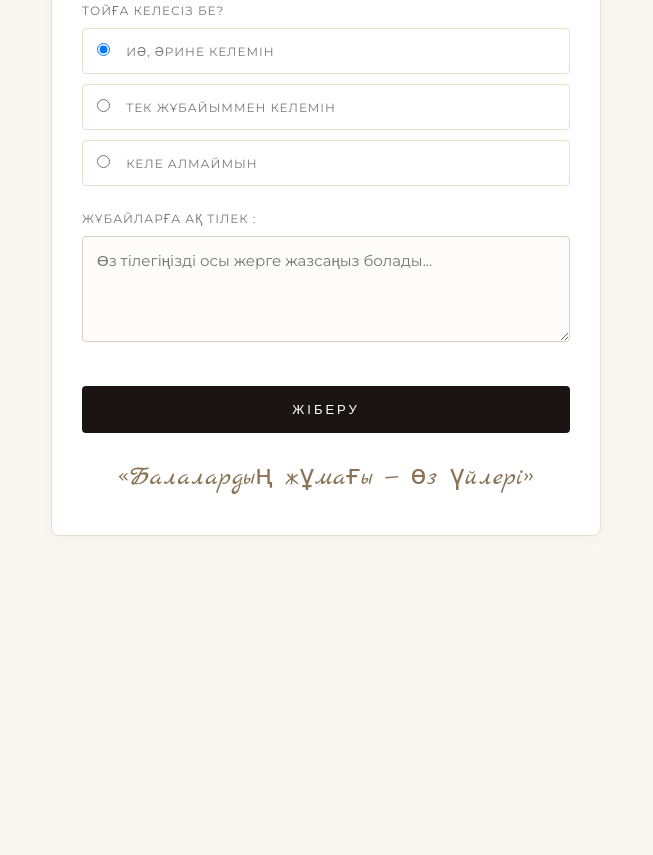
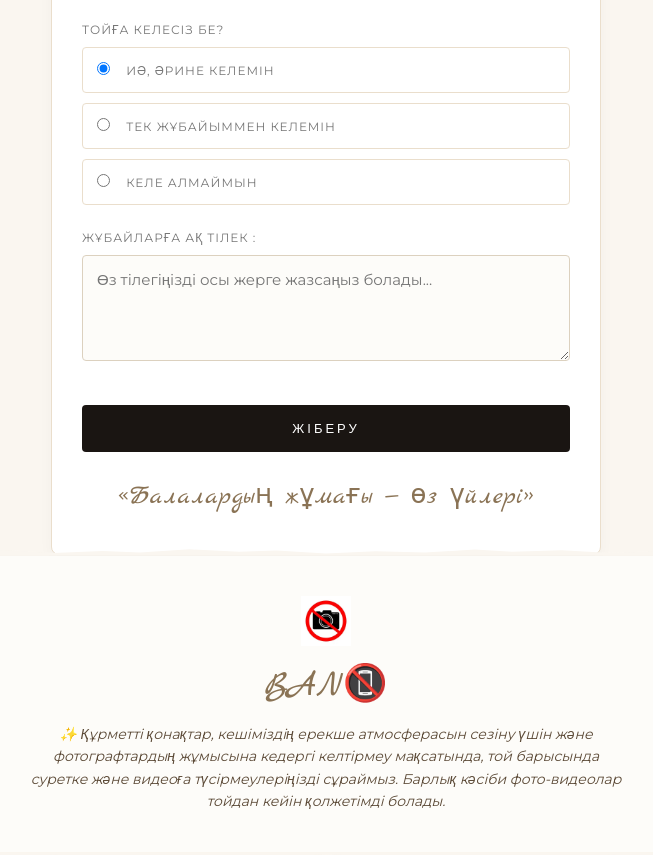
Before and after one commit to gcode01-rgb/toihajibismilla, a plain HTML site: page index.html in a window 1280 px wide. Shown: the part 4401-5256 px from the top of the page, without its empty margins (314-967 px from the left). Before the commit the page ends 5037 px from the top, so only its background shows below. Drawn offline with nearby package versions, Linux system fonts and the light colour scheme.

Commit message:
Add files via upload

```diff
--- a/index.html
+++ b/index.html
@@ -781,6 +781,20 @@
                 <button class="submit-btn" onclick="submitResponse(1)" data-key="form_send">Жіберу</button>
                 <div class="script-text" style="font-size: 26px; color: #8a7355; margin-top: 30px;" data-key="quote">«Балалардың жұмағы — өз үйлері»</div>
             </div>
+            <!-- Суретке түсіруге тыйым салу блогы (Суретпен) -->
+<div class="torn-border-top"></div>
+<div class="section-invitation" style="background-color: #fdfcf9; padding: 40px 20px; text-align: center;">
+
+    <!-- Кішкентай сурет -->
+    <img src="загрузка.webp" alt="No Photo" style="width: 50px; height: auto; margin-bottom: 15px; display: inline-block;">
+
+    <div class="script-text" style="font-size: clamp(24px, 4vw, 36px); margin-bottom: 15px;">BAN📵</div>
+
+    <p data-key="no_photo_video" style="max-width: 600px; font-size: 14px; line-height: 1.6; color: #5c4a37; font-style: italic; margin: 0 auto;">
+        ✨ Құрметті қонақтар, кешіміздің ерекше атмосферасын сезіну үшін және фотографтардың жұмысына кедергі келтірмеу мақсатында, той барысында суретке және видеоға түсірмеулеріңізді сұраймыз. Барлық кәсіби фото-видеолар тойдан кейін қолжетімді болады.
+    </p>
+</div>
+<div class="torn-border-bottom"></div>
         </div>
     </div>
 
@@ -882,8 +896,23 @@
                 <button class="submit-btn" onclick="submitResponse(2)" data-key="form_send">Жіберу</button>
                 <div class="script-text" style="font-size: 26px; color: #8a7355; margin-top: 30px;" data-key="quote">«Балалардың жұмағы — өз үйлері»</div>
             </div>
+            <!-- Суретке түсіруге тыйым салу блогы (Суретпен) -->
+<div class="torn-border-top"></div>
+<div class="section-invitation" style="background-color: #fdfcf9; padding: 40px 20px; text-align: center;">
+
+    <!-- Кішкентай сурет -->
+    <img src="загрузка.webp" alt="No Photo" style="width: 50px; height: auto; margin-bottom: 15px; display: inline-block;">
+
+    <div class="script-text" style="font-size: clamp(24px, 4vw, 36px); margin-bottom: 15px;">BAN📵</div>
+
+    <p data-key="no_photo_video" style="max-width: 600px; font-size: 14px; line-height: 1.6; color: #5c4a37; font-style: italic; margin: 0 auto;">
+        ✨ Құрметті қонақтар, кешіміздің ерекше атмосферасын сезіну үшін және фотографтардың жұмысына кедергі келтірмеу мақсатында, той барысында суретке және видеоға түсірмеулеріңізді сұраймыз. Барлық кәсіби фото-видеолар тойдан кейін қолжетімді болады.
+    </p>
+</div>
+<div class="torn-border-bottom"></div>
         </div>
     </div>
+
 
     <script>
         // ТІЛДЕР СӨЗДІГІ
@@ -895,9 +924,10 @@
                 toy_owners: "Toй иелері:", month: "Тамыз", countdown_title: "Тойға дейін:", days: "күн", hours: "сағат", minutes: "минут", seconds: "секунд",
                 program_title: "Той бағдарламасы", prog_1: "Қонақтардың жиналуы", prog_2: "Тойдың басталуы", prog_3: "Салтанатты кештің аяқталуы",
                 address_title: "Мекен-жай:", address_val: "Ақтау қ., «Aq Saray» мейрамханасы",yngai: "Сіздерге ыңғайлы болуы үшін <p>төменде көрсетілген</p></span> 2GIS<span> қосымшасын <p>пайдалануыңызды сұраймыз!</p>", view_map: "🗺️ Картадан көру 2GIS",
-                form_title: "Анкета", form_name: "Аты-жөніңіз:",jubay: "Жұбайыңызбен келетін болсаңыз есімдеріңізді бірге жазуыңызды сұраймыз!", form_question: "Тойға келесіз бе?", ans_1: "Иә, әрине келемін", ans_2: "Тек жұбайыммен келемін", ans_3: "Келе алмаймын",
+                form_title: "Анкета толтыруыңызды сұраймыз (маңызды)", form_name: "Аты-жөніңіз:",jubay: "Жұбайыңызбен келетін болсаңыз есімдеріңізді бірге жазуыңызды сұраймыз!", form_question: "Тойға келесіз бе?", ans_1: "Иә, әрине келемін", ans_2: "Тек жұбайыммен келемін", ans_3: "Келе алмаймын",
                 form_wishes: "Жұбайларға ақ тілек :", form_send: "Жіберу", quote: "«Балалардың жұмағы — өз үйлері»",
                 days_short: ["дс", "сс", "ср", "бс", "жм", "сн", "жс"], alert_name: "Өтініш, аты-жөніңізді енгізіңіз!", placeholder_name: "Аты-жөніңізді енгізіңіз", placeholder_wishes: "Өз тілегіңізді осы жерге жазсаңыз болады..."
+                , no_photo_video: "✨ Құрметті қонақтар, кешіміздің ерекше атмосферасын сезіну үшін және фотографтардың жұмысына кедергі келтірмеу мақсатында, той барысында суретке және видеоға түсірмеулеріңізді сұраймыз. Барлық кәсіби фото-видеолар тойдан кейін қолжетімді болады."
             },
             tr: {
                 track: "Müzik ", playlist_sub: "Düğün Şarkıları", and: "ve", wedding_day: "Düğün Günü",
@@ -906,9 +936,10 @@
                 toy_owners: "Düğün Sahipleri:", month: "Ağustos", countdown_title: "Düğüne Kalan Süre:", days: "gün", hours: "saat", minutes: "dakika", seconds: "saniye",
                 program_title: "Düğün Programı", prog_1: "Misafirlerin Karşılanması", prog_2: "Düğün Başlangıcı", prog_3: "Kutlamanın Kapanışı",
                 address_title: "Adres:", address_val: "Aktau şehri, «Aq Saray» Restoranı",yngai: "Size kolaylık sağlamak amacıyla,<p>lütfen aşağıdaki</p></span> 2GIS<span> uygulamasını kullanmanızı rica ederiz!</p>", view_map: "🗺️ Haritada Gör 2GIS",
-                form_title: "Katılım Formu", form_name: "Adınız Soyadınız:",jubay: "Eşinizle birlikte geliyorsanız, lütfen isimlerinizi birlikte yazın!!", form_question: "Düğüne katılıyor musunuz?", ans_1: "Evet, kesinlikle geliyorum", ans_2: "Sadece eşimle geliyorum", ans_3: "Maalesef katılamıyorum",
+                form_title: "Anketi doldurmanızı rica ediyoruz (önemli)", form_name: "Adınız Soyadınız:",jubay: "Eşinizle birlikte geliyorsanız, lütfen isimlerinizi birlikte yazın!!", form_question: "Düğüne katılıyor musunuz?", ans_1: "Evet, kesinlikle geliyorum", ans_2: "Sadece eşimle geliyorum", ans_3: "Maalesef katılamıyorum",
                 form_wishes: "Genç Çifte İyi Dilekleriniz:", form_send: "Gönder", quote: "«Çocukların cenneti yuvalarıdır»",
-                days_short: ["Pzt", "Sal", "Çar", "Per", "Cum", "Cmt", "Paz"], alert_name: "Lütfen adınızı giriniz!", placeholder_name: "Adınızı yazınız", placeholder_wishes: "Tebrik ve iyi dileklerinizi buraya yazabilirsiniz..."
+                days_short: ["Pzt", "Sal", "Çar", "Per", "Cum", "Cmt", "Paz"], alert_name: "Lütfen adınızı giriniz!", placeholder_name: "Adınızı yazınız", placeholder_wishes: "Tebrik ve iyi dileklerinizi buraya yazabilirsiniz...",
+                no_photo_video: "✨ Değerli misafirlerimiz, gecenin özel atmosferinin tadını çıkarmanız ve profesyonel fotoğrafçılarımızın çalışmasına engel olmamak adına düğün sırasında fotoğraf ve video çekimi yapmamanızı rica ederiz. Tüm profesyonel kayıtlar düğün sonrasında paylaşılacaktır."
             },
             ar: {
                 track: "الأغنية ", playlist_sub: "أغاني الزفاف", and: "و", wedding_day: "يوم الزفاف",
@@ -917,9 +948,10 @@
                 toy_owners: "أصحاب الحفل:", month: "أغسطس", countdown_title: "الوقت المتبقي للزفاف:", days: "يوم", hours: "ساعة", minutes: "دقيقة", seconds: "ثانية",
                 program_title: "برنامج الحفل", prog_1: "تجمع الضيوف", prog_2: "بدء الحفل السعيد", prog_3: "نهاية الحفل المبارك",
                 address_title: "العنوان:", address_val: "مدينة أقتاو، مطعم «Aq Saray»",yngai: "لراحتكم، نرجو منكم استخدام تطبيق 2GIS أدناه!", view_map: "🗺️ عرض على الخريطة 2Gis",
-                form_title: "استمارة الحضور", form_name: "الاسم الكامل:",jubay: "إذا كنت ستأتي مع زوجتك، فيرجى كتابة اسميكما معاً!", form_question: "هل ستشرفنا بالحضور؟", ans_1: "نعم، بكل تأكيد سأحضر", ans_2: "سأحضر مع زوجتي فقط", ans_3: "للأسف، لا أستطيع الحضور",
+                form_title: "نرجو منكم ملء الاستبيان (مهم)", form_name: "الاسم الكامل:",jubay: "إذا كنت ستأتي مع زوجتك، فيرجى كتابة اسميكما معاً!", form_question: "هل ستشرفنا بالحضور؟", ans_1: "نعم، بكل تأكيد سأحضر", ans_2: "سأحضر مع زوجتي فقط", ans_3: "للأسف، لا أستطيع الحضور",
                 form_wishes: "تهنئة ومباركة للعروسين:", form_send: "إرسال", quote: "«جنة الأطفال بيوتهم»",
                 days_short: ["الإثنين", "الثلاثاء", "الأربعاء", "الخميس", "الجمعة", "السبت", "الأحد"], alert_name: "يرجى إدخال الاسم الكامل!", placeholder_name: "أدخل اسمك هنا", placeholder_wishes: "اكتب تهنئتك الطيبة هنا..."
+                , no_photo_video: "✨ ضيوفنا الأعزاء، للاستمتاع بالأجواء الخاصة بالحفل وعدم إعاقة عمل المصورين المحترفين، نرجو منكم عدم التقاط الصور ومقاطع الفيديو أثناء الحفل. ستكون جميع الصور والفيديوهات الاحترافية متاحة بعد الزفاف."
             }
         };
 
```
Also changed, not shown: загрузка.webp (added).
